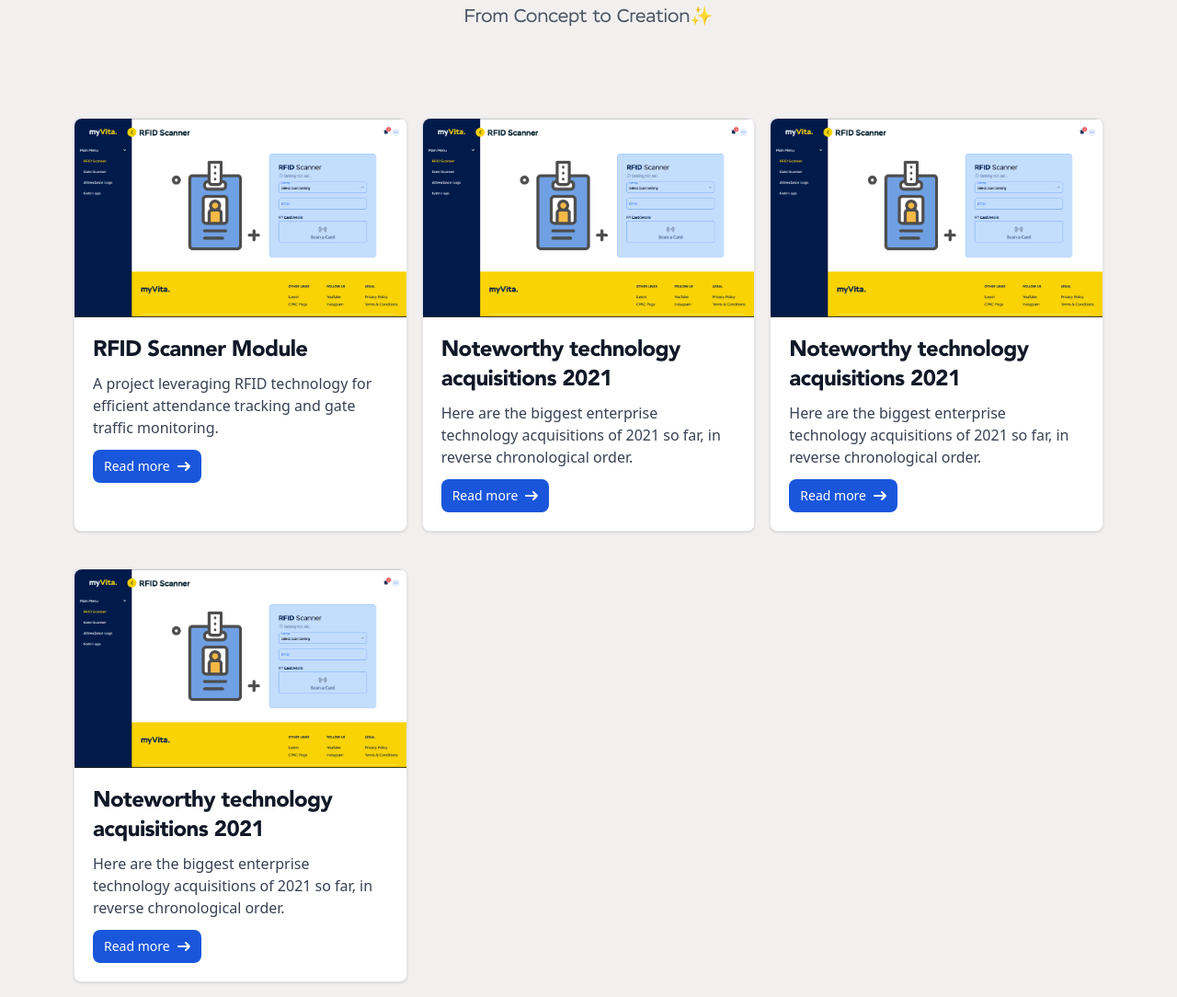
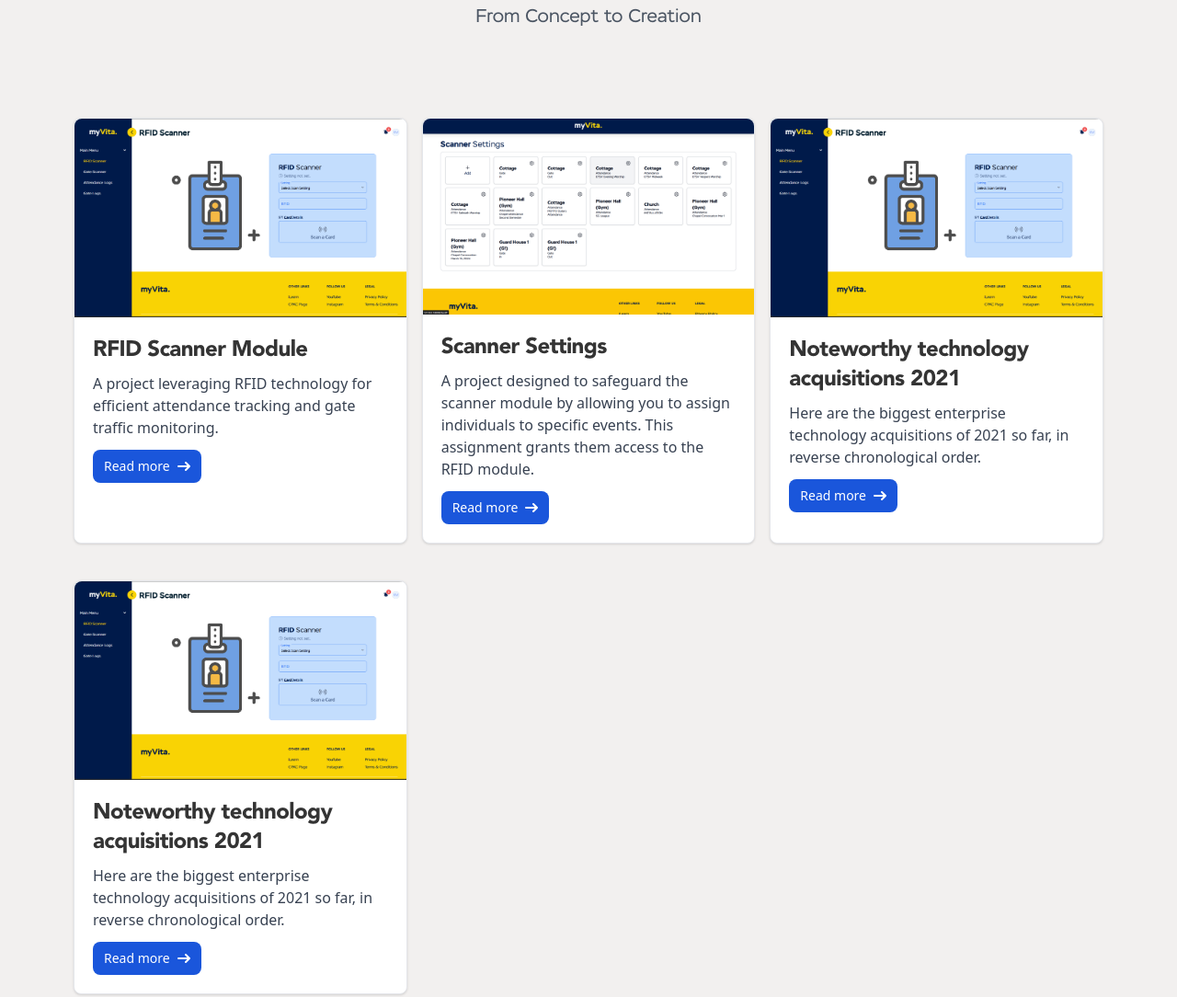
Before and after one commit to skyezer/skyezer.github.io, a plain HTML site: page index.html in a window 1280 px wide. Shown: the part 4580-5664 px from the top of the page at 92% size. Drawn offline with nearby package versions, Linux system fonts and the light colour scheme.

Commit message:
portfolio update

```diff
--- a/index.html
+++ b/index.html
@@ -446,7 +446,7 @@
     <!-- Portfolio -->
     <section id="portfolio" class="relative snap-start overflow-hidden w-full h-full bg-[#f2f0ef]">
       <div class="h-full pb-10">
-        <div class="text-center py-20">
+        <div class="text-center pt-20 md:pb-20 pb-10">
           <div class="w-full js-show-on-scroll">
             <div class="flex items-center justify-center">
               <svg class="w-6 h-6 text-[#343434]" xmlns="http://www.w3.org/2000/svg" fill="none" viewBox="0 0 27 78"><path fill="currentColor" d="M26.52 77.21h-5.75c-6.83 0-12.38-5.56-12.38-12.38V48.38C8.39 43.76 4.63 40 .01 40v-4c4.62 0 8.38-3.76 8.38-8.38V12.4C8.38 5.56 13.94 0 20.77 0h5.75v4h-5.75c-4.62 0-8.38 3.76-8.38 8.38V27.6c0 4.34-2.25 8.17-5.64 10.38 3.39 2.21 5.64 6.04 5.64 10.38v16.45c0 4.62 3.76 8.38 8.38 8.38h5.75v4.02Z"></path></svg>
@@ -454,19 +454,19 @@
               <svg class="w-6 h-6 rotate-180 text-[#343434]" xmlns="http://www.w3.org/2000/svg" fill="none" viewBox="0 0 27 78"><path fill="currentColor" d="M26.52 77.21h-5.75c-6.83 0-12.38-5.56-12.38-12.38V48.38C8.39 43.76 4.63 40 .01 40v-4c4.62 0 8.38-3.76 8.38-8.38V12.4C8.38 5.56 13.94 0 20.77 0h5.75v4h-5.75c-4.62 0-8.38 3.76-8.38 8.38V27.6c0 4.34-2.25 8.17-5.64 10.38 3.39 2.21 5.64 6.04 5.64 10.38v16.45c0 4.62 3.76 8.38 8.38 8.38h5.75v4.02Z"></path></svg>
             </div>
             <p class="mt-1 text-4xl font-stem_bold sm:text-5xl sm:tracking-tight lg:text-6xl text-[#343434] ">Made by Kaiser</p>
-            <p class="max-w-3xl mt-4 mx-auto font-stem_regular text-xl text-gray-600">From Concept to Creation✨</p>
+            <p class="max-w-3xl mt-4 mx-auto font-stem_regular text-xl text-gray-600">From Concept to Creation</p>
           </div>
         </div>
         <div class="px-8 lg:px-20 py-4">
           <div class="grid grid-cols-1 md:grid-cols-2 lg:grid-cols-3 gap-4 lg:gap-y-10">
-            <div class="max-w-sm bg-white border border-gray-200 rounded-lg shadow lg:hover:scale-105 transition-all ease-in-out duration-150">
+            <div class="max-w-sm bg-white border border-gray-200 js-show-on-scroll rounded-lg shadow lg:hover:scale-105 transition-all ease-in-out duration-150">
 
               <a href="./pages/rfid-module.html">
                   <img class="rounded-t-lg" src="./src/portfolio-imgs/rfid-module.png" onmouseover="this.src='./src/portfolio-gif/rfid-module.gif';" onmouseout="this.src='./src/portfolio-imgs/rfid-module.png';" alt="" />
               </a>
               <div class="p-5">
                   <a href="./pages/rfid-module.html">
-                      <h5 class="mb-2 text-2xl font-avenir tracking-tight text-gray-900 dark:text-white">RFID Scanner Module</h5>
+                      <h5 class="mb-2 text-2xl font-avenir tracking-tight text-[#343434] dark:text-white">RFID Scanner Module</h5>
                   </a>
                   <p class="mb-3 font-normal text-gray-700 dark:text-gray-400">A project leveraging RFID technology for efficient attendance tracking and gate traffic monitoring.</p>
                   <a href="./pages/rfid-module.html" class="inline-flex items-center px-3 py-2 text-sm font-medium text-center text-white bg-blue-700 rounded-lg hover:bg-blue-800 focus:ring-4 focus:outline-none focus:ring-blue-300 dark:bg-blue-600 dark:hover:bg-blue-700 dark:focus:ring-blue-800">
@@ -477,13 +477,30 @@
                   </a>
               </div>
             </div>
-            <div class="max-w-sm bg-white border border-gray-200 rounded-lg shadow lg:hover:scale-105 transition-all ease-in-out duration-150">
+            <div class="max-w-sm bg-white border border-gray-200 js-show-on-scroll rounded-lg shadow lg:hover:scale-105 transition-all ease-in-out duration-150">
+              <a href="#">
+                <img class="rounded-t-lg" src="./src/portfolio-imgs/scan-settings.png" onmouseover="this.src='./src/portfolio-gif/scan-settings.gif';" onmouseout="this.src='./src/portfolio-imgs/scan-settings.png';" alt="" />
+              </a>
+              <div class="p-5">
+                  <a href="#">
+                      <h5 class="mb-2 text-2xl font-avenir tracking-tight text-[#343434] dark:text-white">Scanner Settings</h5>
+                  </a>
+                  <p class="mb-3 font-normal text-gray-700 dark:text-gray-400">A project designed to safeguard the scanner module by allowing you to assign individuals to specific events. This assignment grants them access to the RFID module.</p>
+                  <a href="#" class="inline-flex items-center px-3 py-2 text-sm font-medium text-center text-white bg-blue-700 rounded-lg hover:bg-blue-800 focus:ring-4 focus:outline-none focus:ring-blue-300 dark:bg-blue-600 dark:hover:bg-blue-700 dark:focus:ring-blue-800">
+                      Read more
+                       <svg class="rtl:rotate-180 w-3.5 h-3.5 ms-2" aria-hidden="true" xmlns="http://www.w3.org/2000/svg" fill="none" viewBox="0 0 14 10">
+                          <path stroke="currentColor" stroke-linecap="round" stroke-linejoin="round" stroke-width="2" d="M1 5h12m0 0L9 1m4 4L9 9"/>
+                      </svg>
+                  </a>
+              </div>
+            </div>
+            <div class="max-w-sm bg-white border border-gray-200 js-show-on-scroll rounded-lg shadow lg:hover:scale-105 transition-all ease-in-out duration-150">
               <a href="#">
                   <img class="rounded-t-lg" src="./src/portfolio-imgs/rfid-module.png" alt="" />
               </a>
               <div class="p-5">
                   <a href="#">
-                      <h5 class="mb-2 text-2xl font-avenir tracking-tight text-gray-900 dark:text-white">Noteworthy technology acquisitions 2021</h5>
+                      <h5 class="mb-2 text-2xl font-avenir tracking-tight text-[#343434] dark:text-white">Noteworthy technology acquisitions 2021</h5>
                   </a>
                   <p class="mb-3 font-normal text-gray-700 dark:text-gray-400">Here are the biggest enterprise technology acquisitions of 2021 so far, in reverse chronological order.</p>
                   <a href="#" class="inline-flex items-center px-3 py-2 text-sm font-medium text-center text-white bg-blue-700 rounded-lg hover:bg-blue-800 focus:ring-4 focus:outline-none focus:ring-blue-300 dark:bg-blue-600 dark:hover:bg-blue-700 dark:focus:ring-blue-800">
@@ -494,30 +511,13 @@
                   </a>
               </div>
             </div>
-            <div class="max-w-sm bg-white border border-gray-200 rounded-lg shadow lg:hover:scale-105 transition-all ease-in-out duration-150">
+            <div class="max-w-sm bg-white border border-gray-200 js-show-on-scroll rounded-lg shadow lg:hover:scale-105 transition-all ease-in-out duration-150">
               <a href="#">
                   <img class="rounded-t-lg" src="./src/portfolio-imgs/rfid-module.png" alt="" />
               </a>
               <div class="p-5">
                   <a href="#">
-                      <h5 class="mb-2 text-2xl font-avenir tracking-tight text-gray-900 dark:text-white">Noteworthy technology acquisitions 2021</h5>
-                  </a>
-                  <p class="mb-3 font-normal text-gray-700 dark:text-gray-400">Here are the biggest enterprise technology acquisitions of 2021 so far, in reverse chronological order.</p>
-                  <a href="#" class="inline-flex items-center px-3 py-2 text-sm font-medium text-center text-white bg-blue-700 rounded-lg hover:bg-blue-800 focus:ring-4 focus:outline-none focus:ring-blue-300 dark:bg-blue-600 dark:hover:bg-blue-700 dark:focus:ring-blue-800">
-                      Read more
-                       <svg class="rtl:rotate-180 w-3.5 h-3.5 ms-2" aria-hidden="true" xmlns="http://www.w3.org/2000/svg" fill="none" viewBox="0 0 14 10">
-                          <path stroke="currentColor" stroke-linecap="round" stroke-linejoin="round" stroke-width="2" d="M1 5h12m0 0L9 1m4 4L9 9"/>
-                      </svg>
-                  </a>
-              </div>
-            </div>
-            <div class="max-w-sm bg-white border border-gray-200 rounded-lg shadow lg:hover:scale-105 transition-all ease-in-out duration-150">
-              <a href="#">
-                  <img class="rounded-t-lg" src="./src/portfolio-imgs/rfid-module.png" alt="" />
-              </a>
-              <div class="p-5">
-                  <a href="#">
-                      <h5 class="mb-2 text-2xl font-avenir tracking-tight text-gray-900 dark:text-white">Noteworthy technology acquisitions 2021</h5>
+                      <h5 class="mb-2 text-2xl font-avenir tracking-tight text-[#343434] dark:text-white">Noteworthy technology acquisitions 2021</h5>
                   </a>
                   <p class="mb-3 font-normal text-gray-700 dark:text-gray-400">Here are the biggest enterprise technology acquisitions of 2021 so far, in reverse chronological order.</p>
                   <a href="#" class="inline-flex items-center px-3 py-2 text-sm font-medium text-center text-white bg-blue-700 rounded-lg hover:bg-blue-800 focus:ring-4 focus:outline-none focus:ring-blue-300 dark:bg-blue-600 dark:hover:bg-blue-700 dark:focus:ring-blue-800">
```
Also changed, not shown: pages/rfid-module.html (+2 -1 lines), src/output.css, src/portfolio-imgs/scan-settings.png (added), 1 other file.
